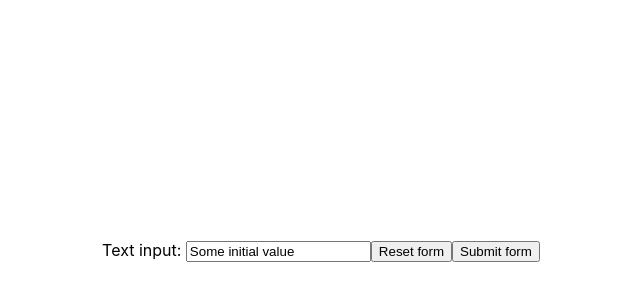
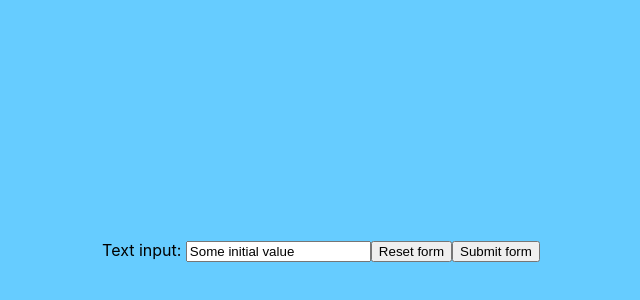
Before and after one commit to Way05/HenHacks25, a React (Create React App) app in the folder henhacks25/: page / in a window 1280 px wide. Shown: the part 400-700 px from the top of the page, without its empty margins (319-959 px from the left). Built offline with nearby package versions, Linux system fonts and the light colour scheme.

Commit message:
testing background color

```diff
--- a/henhacks25/src/index.css
+++ b/henhacks25/src/index.css
@@ -12,6 +12,11 @@ code {
     monospace;
 }
 
+body{
+  background-color: #6cf;
+
+}
+
 .input {
   margin-top: 50%;
 }
```
